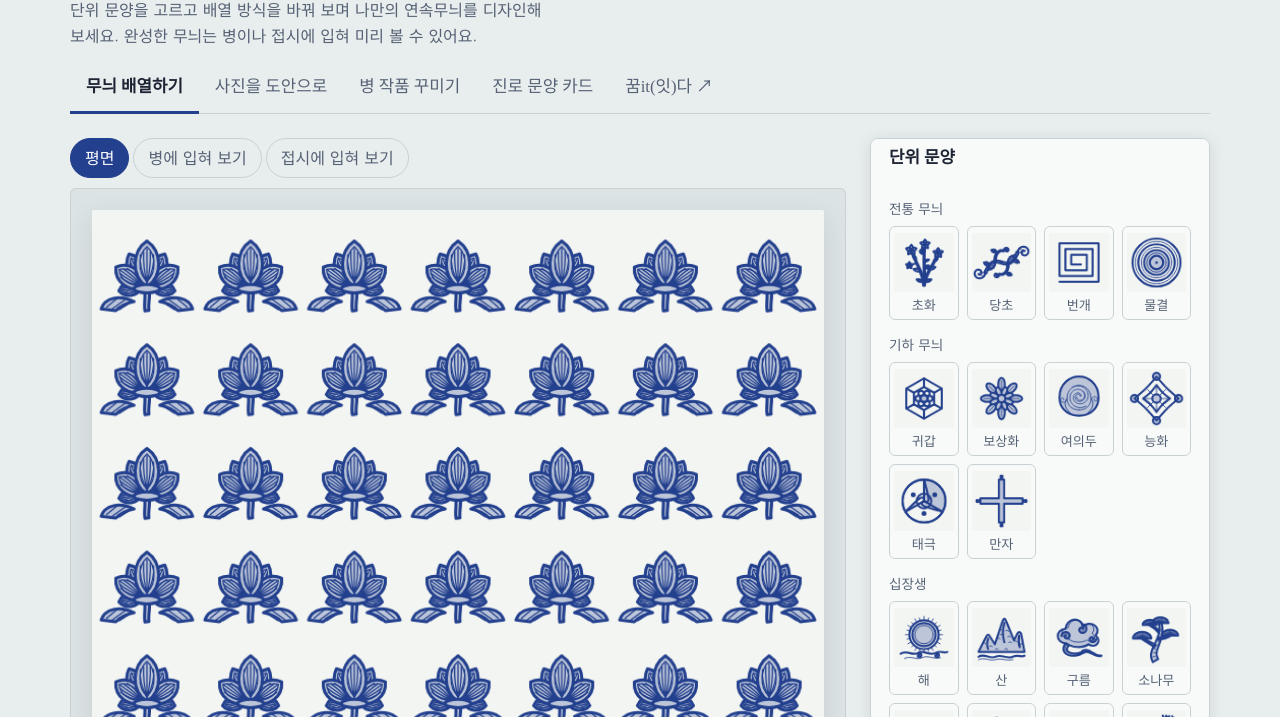
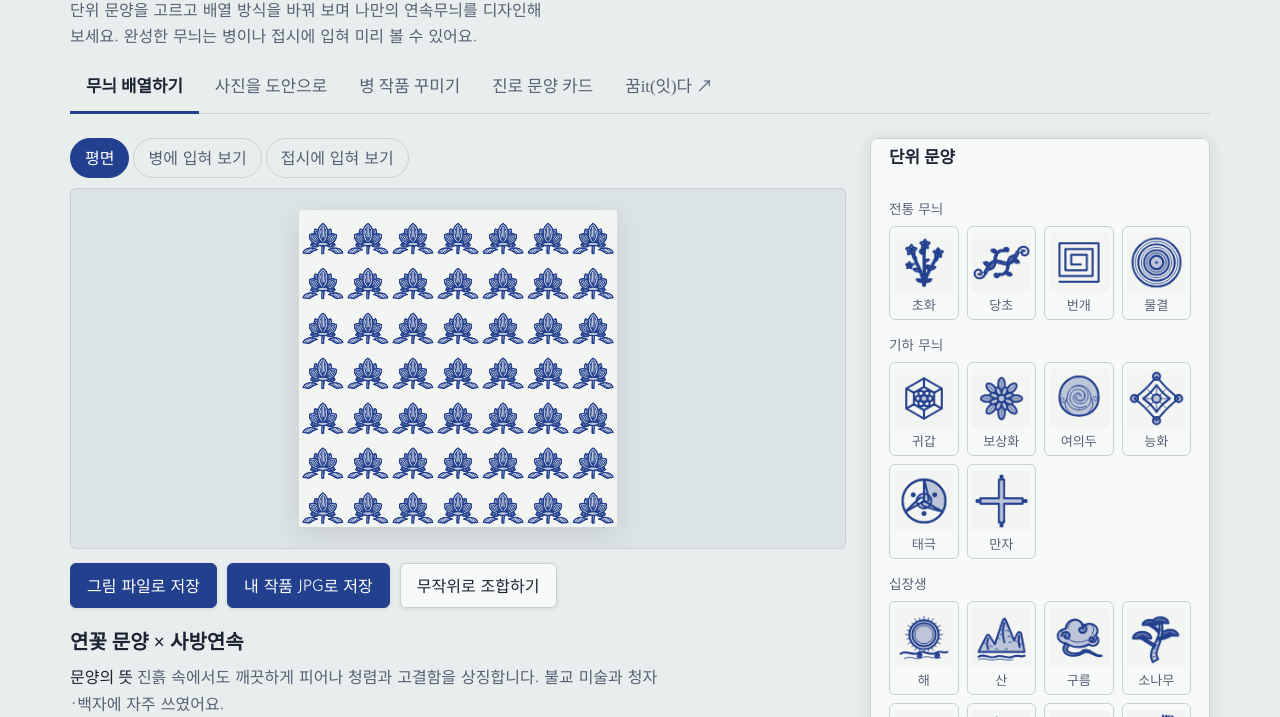
Before and after one commit to honghong8282/art-gallery, a plain HTML site: page jeontong_munyang_experience.html in a window 1280 px wide. Shown: the part 83-800 px from the top of the page. Drawn offline with Linux system fonts and the light colour scheme; a web font is replaced by a local one.

Commit message:
feat: 데스크탑 한눈에 보기 레이아웃 - 왼쪽 한 화면 고정, 오른쪽 패널만 스크롤

```diff
--- a/jeontong_munyang_experience.html
+++ b/jeontong_munyang_experience.html
@@ -225,6 +225,20 @@ legend{font-family:var(--serif);font-weight:700;font-size:1.05rem;padding:0;marg
 .smodal-box{background:var(--panel);border-radius:12px;padding:24px;width:min(380px,100%);box-shadow:0 20px 60px rgba(0,0,0,.35)}
 .smodal-box h2{font-family:var(--serif);font-size:1.25rem;margin:0 0 4px}
 .smodal-box>p{margin:0 0 16px;color:var(--muted);font-size:.9rem}
+/* ── 데스크탑 한눈에 보기 레이아웃 ── */
+@media (min-width:881px){
+  .layout{height:calc(100vh - 155px);padding-bottom:12px;align-items:stretch}
+  .layout>section{display:flex;flex-direction:column;min-height:0;overflow:hidden}
+  .stage,.tstage,.cstage{flex:1 1 0;min-height:0;display:flex;justify-content:center;align-items:center;overflow:hidden}
+  .stage canvas,.tstage canvas,.cstage canvas{width:auto;max-width:100%;max-height:100%;height:auto}
+  .compgrid{flex:1 1 0;min-height:0;overflow:hidden;align-items:stretch}
+  .compgrid>div{display:flex;flex-direction:column;min-height:0}
+  .estage{flex:1 1 0;min-height:0;overflow:hidden;display:flex;justify-content:center;align-items:center}
+  .estage canvas{max-height:100%;width:auto;max-width:100%;height:auto}
+  .viewtabs,.actions,#bottleCtl,#tAfter{flex-shrink:0}
+  .info{flex-shrink:1;min-height:0;overflow:hidden}
+  .panel{max-height:100%}
+}
 </style>
 </head>
 <body>
```
